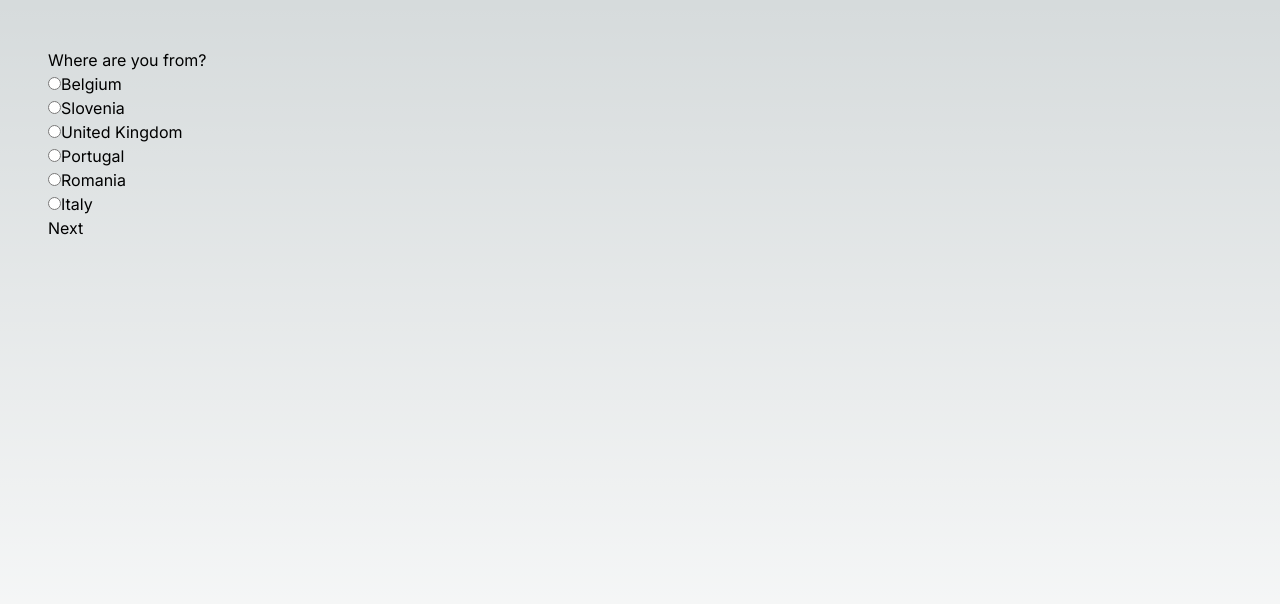
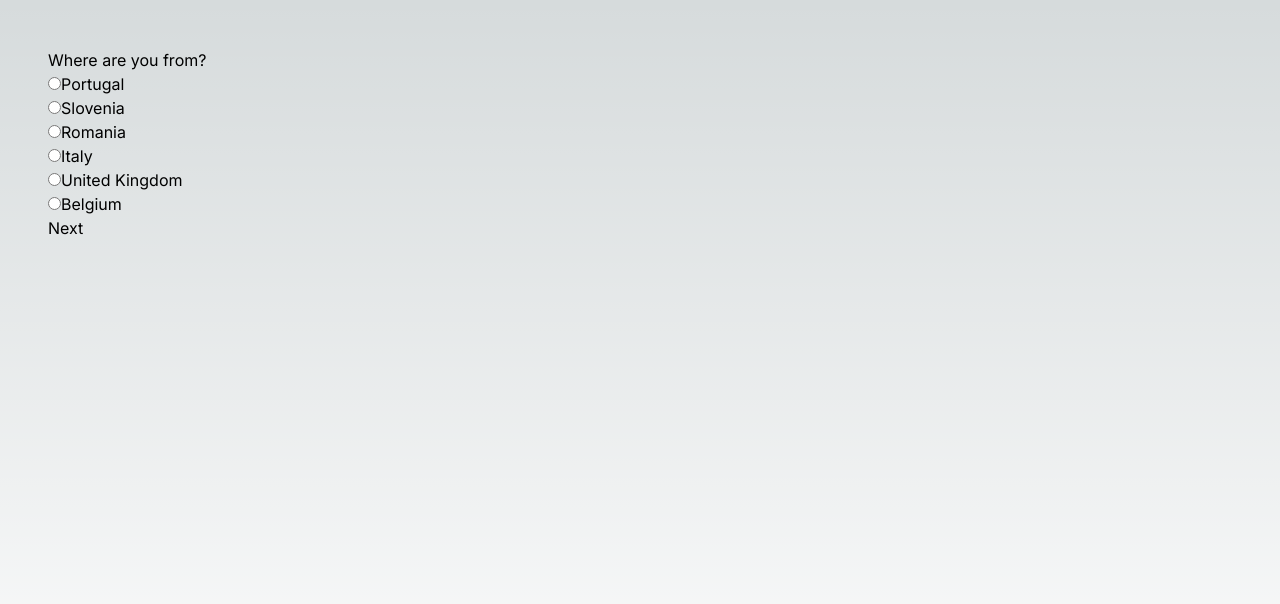
Before and after one commit to AnejVovcak/mobility-portal-web, a Next.js app: page /wizard in a window 1280 px wide. Shown: the top 604 px of the page. Built offline with nearby package versions, Linux system fonts and the light colour scheme.

Commit message:
add more questions

```diff
--- a/app/lib/countries.ts
+++ /dev/null
@@ -1,8 +0,0 @@
-export const suportedCountries = [
-	{"BEL": "Belgium"},
-	{"SLO": "Slovenia"},
-	{"UK": "United Kingdom"},
-	{"POR": "Portugal"},
-	{"ROM": "Romania"},
-	{"ITA": "Italy"},
-];
--- /dev/null
+++ b/app/lib/definitions/countries.ts
@@ -0,0 +1,17 @@
+
+export enum CountryCode {
+	POR = 'POR',
+	SLO = 'SLO',
+	ROM = 'ROM',
+	ITA = 'ITA',
+	UK = 'UK',
+	BEL = 'BEL',
+}
+export const supportedCountries: { [key in CountryCode]: string } = {
+	[CountryCode.POR]: 'Portugal',
+	[CountryCode.SLO]: 'Slovenia',
+	[CountryCode.ROM]: 'Romania',
+	[CountryCode.ITA]: 'Italy',
+	[CountryCode.UK]: 'United Kingdom',
+	[CountryCode.BEL]: 'Belgium',
+};
--- /dev/null
+++ b/app/lib/definitions/time.ts
@@ -0,0 +1,11 @@
+export enum MigTime {
+    AllDurations = 'ALL DURATIONS',
+    LessThan6Months = 'less than 6 months',
+    LessThan90Days = 'less than 90 days',
+    LessThanAYear = 'less than a year',
+    MoreThan6Months = 'more than 6 months',
+    MoreThan90Days = 'more than 90 days',
+    MoreThan90DaysLessThanAYear = 'more than 90 days but less than a year',
+    MoreThanAYear = 'more than a year',
+    SecondmentInTheUK = 'secondment in the UK'
+}
--- /dev/null
+++ b/app/ui/questions/HowLongAreYouStayingIn.tsx
@@ -0,0 +1,60 @@
+'use client';
+
+import {CountryCode} from "@/app/lib/definitions/countries";
+import {MigTime} from "@/app/lib/definitions/time";
+
+interface HowLongAreYouStayingInProps {
+    countryName: string;
+    country: CountryCode;
+    onSelect: (time: MigTime) => void;
+}
+
+export default function HowLongAreYouStayingIn(props: HowLongAreYouStayingInProps) {
+    return (
+        <div>
+            <h2>How long are you staying in {props.countryName}?</h2>
+
+            <form>
+                {([CountryCode.ROM, CountryCode.SLO, CountryCode.BEL, CountryCode.ITA] as CountryCode[]).includes(props.country) ? (
+                    <div>
+                        <input type="radio" id={MigTime.LessThan90Days} name="duration" value={MigTime.LessThan90Days}
+                               onClick={() => props.onSelect(MigTime.LessThan90Days)}/>
+                        <label htmlFor={MigTime.LessThan90Days}>Less than 90 days</label>
+                        <input type="radio" id={MigTime.MoreThan90Days} name="duration" value={MigTime.MoreThan90Days}
+                               onClick={() => props.onSelect(MigTime.MoreThan90Days)}/>
+                        <label htmlFor={MigTime.MoreThan90Days}>More than 90 days</label>
+                    </div>
+                ) : ([CountryCode.UK] as CountryCode[]).includes(props.country) ?
+                    (
+                        <div>
+                            <input type="radio" id={MigTime.LessThan6Months} name="duration"
+                                   value={MigTime.LessThan6Months}
+                                   onClick={() => props.onSelect(MigTime.LessThan6Months)}/>
+                            <label htmlFor={MigTime.LessThan6Months}>Less than 6 months</label>
+                            <input type="radio" id={MigTime.MoreThan6Months} name="duration"
+                                   value={MigTime.MoreThan6Months}
+                                   onClick={() => props.onSelect(MigTime.MoreThan6Months)}/>
+                            <label htmlFor={MigTime.MoreThan6Months}>More than 6 months</label>
+                        </div>
+                    ) : (
+                        <div>
+                            <input type="radio" id={MigTime.LessThan90Days} name="duration"
+                                   value={MigTime.LessThan90Days}
+                                   onClick={() => props.onSelect(MigTime.LessThan90Days)}/>
+                            <label htmlFor={MigTime.LessThan90Days}>Less than 90 days</label>
+                            <input type="radio" id={MigTime.MoreThan90DaysLessThanAYear} name="duration"
+                                   value={MigTime.MoreThan90DaysLessThanAYear}
+                                   onClick={() => props.onSelect(MigTime.MoreThan90DaysLessThanAYear)}/>
+                            <label htmlFor={MigTime.MoreThan90DaysLessThanAYear}>More than 90 days but less than a
+                                year</label>
+                            <input type="radio" id={MigTime.MoreThanAYear} name="duration"
+                                   value={MigTime.MoreThanAYear}
+                                   onClick={() => props.onSelect(MigTime.MoreThanAYear)}/>
+                            <label htmlFor={MigTime.MoreThanAYear}>More than a year</label>
+                        </div>
+                    )
+                }
+            </form>
+        </div>
+    )
+}
--- a/app/ui/questions/WhereAreYouFrom.tsx
+++ b/app/ui/questions/WhereAreYouFrom.tsx
@@ -1,7 +1,10 @@
 'use client';
 
+import {CountryCode} from "@/app/lib/definitions/countries";
+
 interface WhereAreYouFromProps {
-	countries: { [code: string]: string }[];
+	countries: { [key in CountryCode]: string };
+	onSelect: (country: CountryCode) => void;
 }
 
 export default function WhereAreYouFrom(props: WhereAreYouFromProps) {
@@ -11,12 +14,12 @@ export default function WhereAreYouFrom(props: WhereAreYouFromProps) {
 
 			{/* Loop through the countries and use radio form */}
 			<form>
-				{props.countries.map((country) => {
-					const code = Object.keys(country)[0];
-					const name = country[code];
+				{Object.entries(props.countries).map((country:[CountryCode,string]) => {
+					const code = country[0];
+					const name = country[1];
 					return (
 						<div key={code}>
-							<input type="radio" id={code} name="country" value={code} />
+							<input type="radio" id={code} name="country" value={code} onClick={() => props.onSelect(code)} />
 							<label htmlFor={code}>{name}</label>
 						</div>
 					);
--- /dev/null
+++ b/app/ui/questions/WhereAreYouGoing.tsx
@@ -0,0 +1,31 @@
+'use client';
+
+import {CountryCode} from "@/app/lib/definitions/countries";
+
+interface WhereAreYouGoingProps {
+    countries: { [code: CountryCode]: string };
+    onSelect: (country: CountryCode) => void;
+}
+
+export default function WhereAreYouGoing(props: WhereAreYouGoingProps) {
+    return (
+        <div>
+            <h2>Where are you going?</h2>
+
+            {/* Loop through the countries and use radio form */}
+            <form>
+                {Object.entries(props.countries).map((country:[CountryCode,string]) => {
+                    const code = country[0];
+                    const name = country[1];
+                    return (
+                        <div key={code}>
+                            <input type="radio" id={code} name="country" value={code} onClick={() => props.onSelect(code)} />
+                            <label htmlFor={code}>{name}</label>
+                        </div>
+                    );
+                })}
+            </form>
+
+        </div>
+    );
+}
--- a/app/wizard/page.tsx
+++ b/app/wizard/page.tsx
@@ -1,50 +1,19 @@
 'use client';
 
 import React from 'react';
-import { useState } from 'react';
+import {useState} from 'react';
 import CustomCard from '../ui/CustomCard';
 import WhereAreYouFrom from '../ui/questions/WhereAreYouFrom';
-import { suportedCountries } from '../lib/countries';
+import {CountryCode, supportedCountries} from "@/app/lib/definitions/countries";
+import WhereAreYouGoing from "@/app/ui/questions/WhereAreYouGoing";
+import HowLongAreYouStayingIn from "@/app/ui/questions/HowLongAreYouStayingIn";
 
 export default function WizardPage() {
-	const questions = [
-		{
-			question: "Where are you from?",
-			options: ['Red', 'Green', 'Blue'],
-		},
-		{
-			question: "Where are you going?",
-			options: ['Dog', 'Cat', 'Bird'],
-		},
-		{
-			question: "How long are you going to stay in ... ?",
-			options: ['Pizza', 'Pasta', 'Burger'],
-		},
-		{
-			question: "What's your nationality as shown on your passport or travel document?",
-			options: ['Pizza', 'Pasta', 'Burger'],
-		},
-		{
-			question: "Where are you currently employed?",
-			options: ['Pizza', 'Pasta', 'Burger'],
-		},
-		{
-			question: "Where are you going to be employed?",
-			options: ['Pizza', 'Pasta', 'Burger'],
-		},
-		{
-			question: "Where are you currently ensured?",
-			options: ['Pizza', 'Pasta', 'Burger'],
-		},
-		{
-			question: "What is your tax residence?",
-			options: ['Pizza', 'Pasta', 'Burger'],
-		}
-	];
 
-	//index of the question
-	// Use useState to manage the index of the question
+    const numOfQuestions = 3;
     const [index, setIndex] = useState(0);
+    const [selectedOutCountry, setSelectedOutCountry] = useState<CountryCode | undefined>(undefined);
+    const [selectedInCountry, setSelectedInCountry] = useState<CountryCode | undefined>(undefined);
 
     //function for the next button
     const handleNext = () => {
@@ -56,16 +25,35 @@ export default function WizardPage() {
         setIndex(index - 1);
     };
 
+    const getInCounties = () => {
+        //return the supported countries for the second question (remove the country selected in the first question)
+        let countries = {...supportedCountries};
+        delete countries[selectedOutCountry];
+        return countries;
+    }
+
     return (
-		//foor loop trough the questions
         <div>
-			{questions.map((question, i) => (
+            {Array.from({length: numOfQuestions}, (_, i) => (
                 <CustomCard
                     key={i}
-					childComponent={WhereAreYouFrom( {countries: suportedCountries} )}
+                    childComponent={
+                        i === 0 ? (
+                            WhereAreYouFrom({
+                                countries: supportedCountries,
+                                onSelect: (country) => setSelectedOutCountry(country)
+                            })
+                        ) : i === 1 ? (
+                            WhereAreYouGoing({countries: getInCounties(), onSelect: (country) => setSelectedInCountry(country)})
+                        ) : HowLongAreYouStayingIn({
+                            country: selectedInCountry!,
+                            countryName: supportedCountries[selectedInCountry],
+                            onSelect: (time) => void (0)
+                        })
+                    }
                     visible={index === i}
                     isFirst={i === 0}
-					isLast={i === questions.length - 1}
+                    isLast={i === numOfQuestions - 1}
                     onNext={handleNext}
                     onBack={handleBack}
                 />
```
Lines whose indentation alone changed are shown as unchanged.
